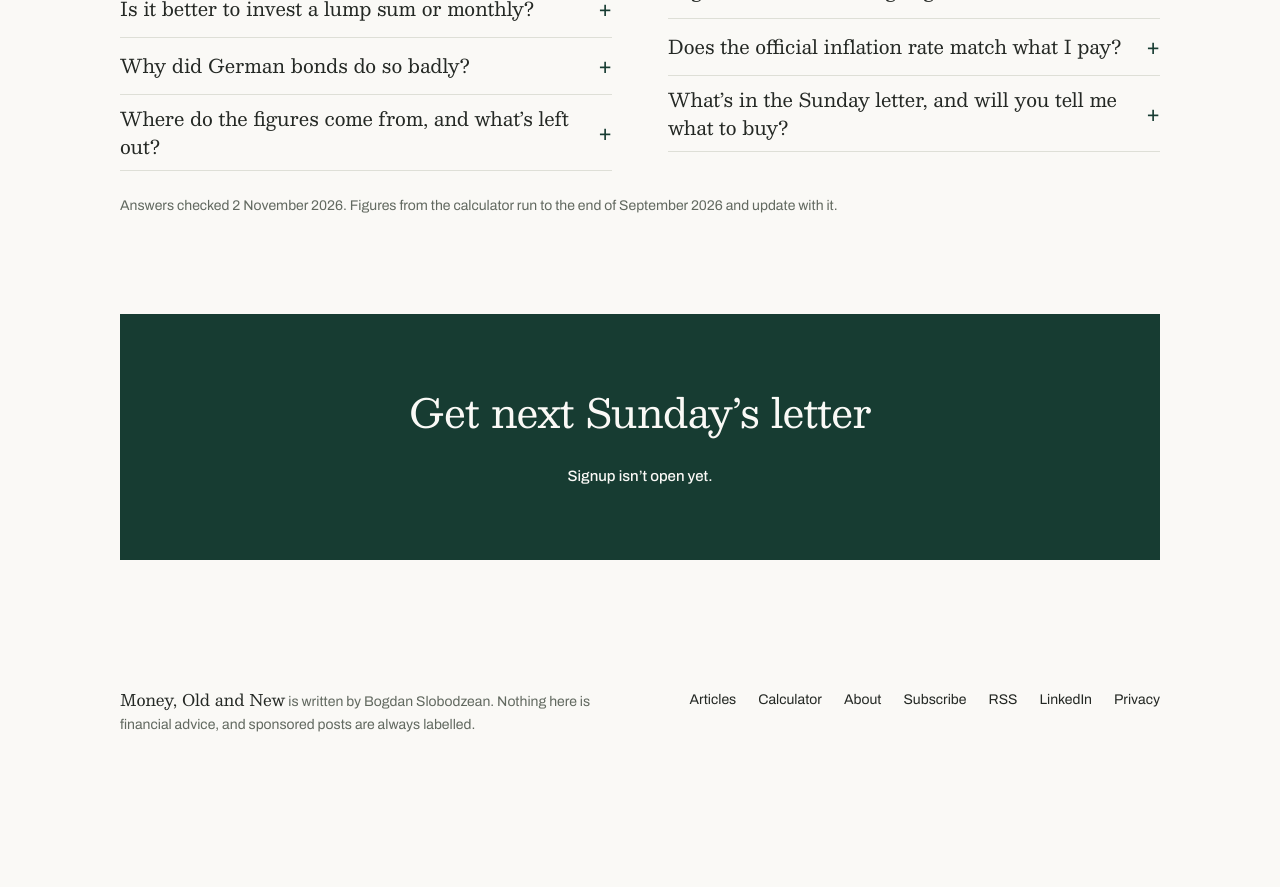
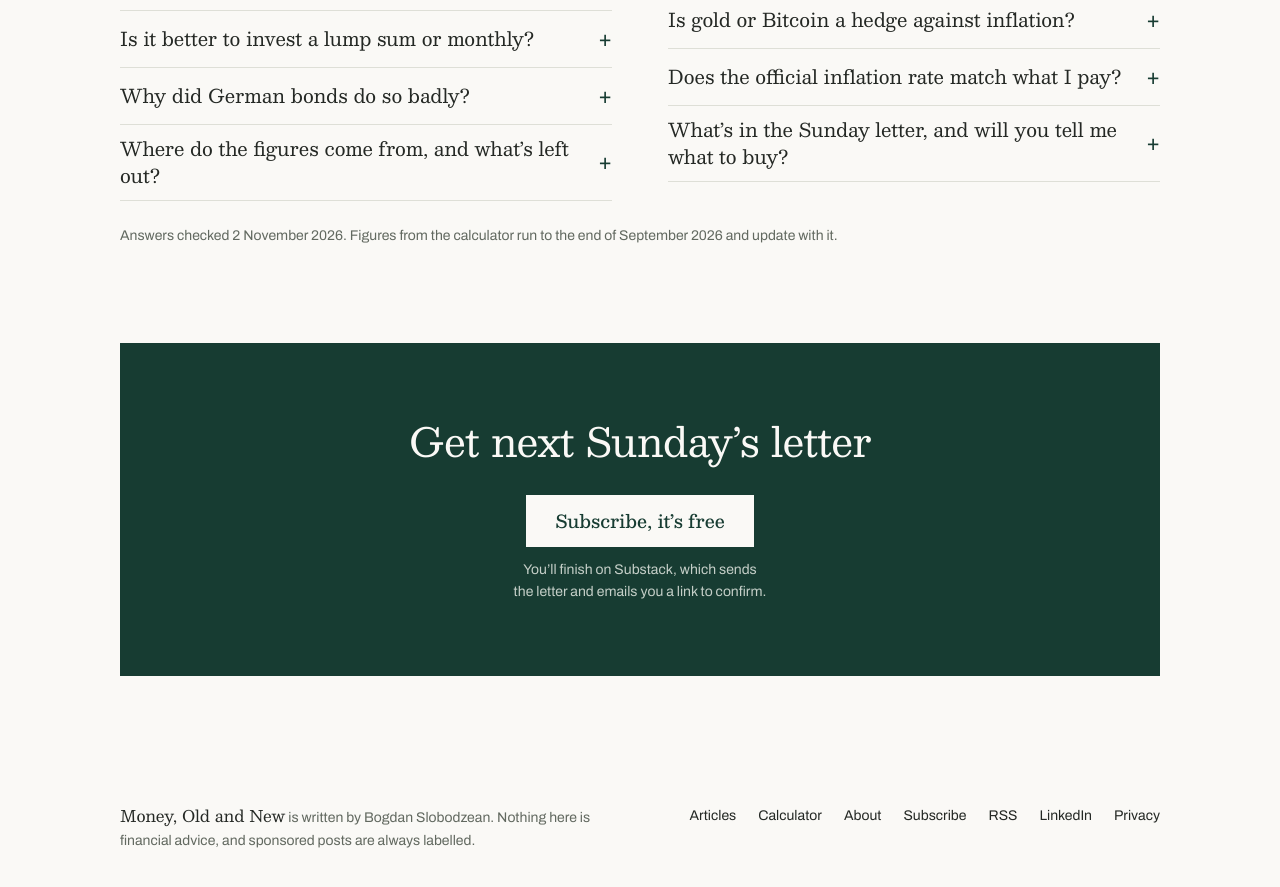
Before and after one commit to Slobod7/money-old-and-new, a Jekyll site: the page built from index.html, in a window 1280 px wide and 900 px high, scrolled down 3162 px. Shown: the top 887 px of the window. Built offline with Jekyll 4.4.1, drawn with Linux system fonts in a browser that asks for light colours; before the commit the page ends 3946 px from its top, so only the background shows below that; part of the change alters nothing that is shown; some of the changed text lies outside the part shown.

Commit message:
Open signup: point the buttons at the Substack publication
Co-Authored-By: Claude Opus 5.5 <noreply@anthropic.com>

```diff
--- a/_config.yml
+++ b/_config.yml
@@ -33,7 +33,7 @@ author:
 
 # Your Substack newsletter. Every "Subscribe" button on the site points to its signup page.
 # While this still says YOUR-NAME, the buttons are replaced by "Signup isn't open yet".
-substack_url: "https://YOUR-NAME.substack.com"   # CHANGE ME: later your own subdomain, e.g. https://newsletter.slobodzean.com
+substack_url: "https://moneyoldandnew.substack.com"   # later your own subdomain, e.g. https://letter.moneyoldandnew.com
 
 # Cloudflare Web Analytics: the site token from its JS snippet (Cloudflare dashboard, Web Analytics, Manage site).
 # It's public by design: it shows in every page's source. Empty means no analytics script, and privacy.md says so.
```
